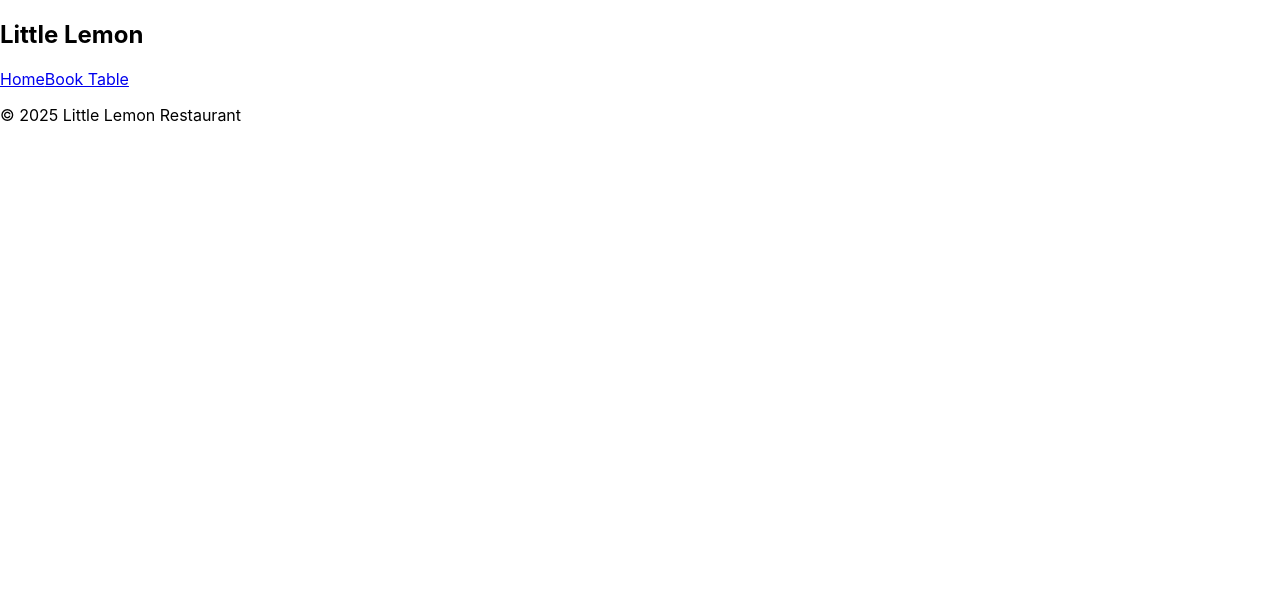
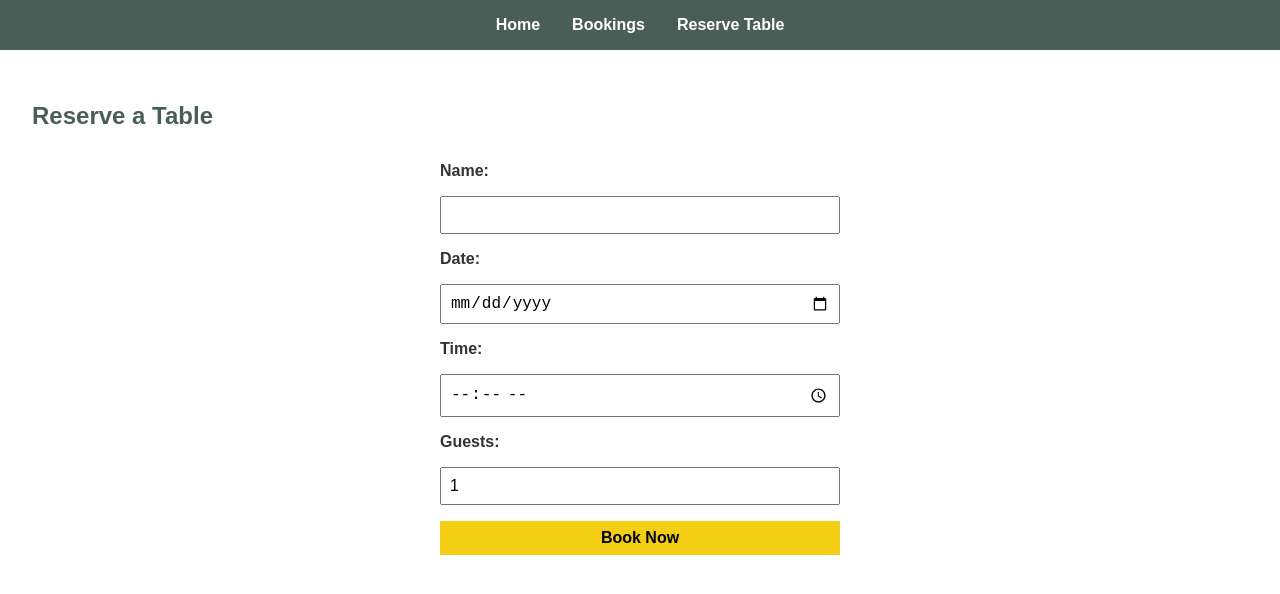
Before and after one commit to Priyankaishwarkatti/little-lemon, a React (Create React App) app: page /reserve in a window 1280 px wide. Shown: the top 594 px of the page. Built offline with nearby package versions, Linux system fonts and the light colour scheme.

Commit message:
added assests folder in src

```diff
--- a/src/App.css
+++ b/src/App.css
@@ -1,38 +1,89 @@
-.App {
-  text-align: center;
+/* App.css */
+
+/* Reset some defaults */
+body {
+  margin: 0;
+  font-family: Arial, Helvetica, sans-serif;
+  background-color: #fefefe;
+  color: #333;
 }
 
-.App-logo {
-  height: 40vmin;
-  pointer-events: none;
+/* Navbar styles */
+nav {
+  background-color: #495e57;
+  padding: 1rem;
 }
 
-@media (prefers-reduced-motion: no-preference) {
-  .App-logo {
-    animation: App-logo-spin infinite 20s linear;
-  }
+nav ul {
+  list-style: none;
+  display: flex;
+  justify-content: center;
+  margin: 0;
+  padding: 0;
 }
 
-.App-header {
-  background-color: #282c34;
-  min-height: 100vh;
+nav ul li {
+  margin: 0 1rem;
+}
+
+nav ul li a {
+  color: white;
+  text-decoration: none;
+  font-weight: bold;
+}
+
+nav ul li a:hover {
+  text-decoration: underline;
+}
+
+/* Page container */
+.container {
+  padding: 2rem;
+}
+
+/* Headings */
+h1, h2, h3 {
+  color: #495e57;
+}
+
+/* Form styling */
+form {
+  max-width: 400px;
+  margin: 2rem auto;
   display: flex;
   flex-direction: column;
-  align-items: center;
-  justify-content: center;
-  font-size: calc(10px + 2vmin);
-  color: white;
+  gap: 1rem;
 }
 
-.App-link {
-  color: #1850ca;
+form label {
+  font-weight: bold;
 }
 
-@keyframes App-logo-spin {
-  from {
-    transform: rotate(0deg);
-  }
-  to {
-    transform: rotate(360deg);
-  }
+form input, form select, form button {
+  padding: 0.5rem;
+  font-size: 1rem;
 }
+
+form button {
+  background-color: #f4ce14;
+  border: none;
+  cursor: pointer;
+  font-weight: bold;
+}
+
+form button:hover {
+  background-color: #e0b60c;
+}
+
+/* Booking list */
+.booking-list {
+  max-width: 600px;
+  margin: 2rem auto;
+}
+
+.booking-item {
+  border: 1px solid #ddd;
+  padding: 1rem;
+  margin-bottom: 1rem;
+  border-radius: 5px;
+}
--- a/src/App.js
+++ b/src/App.js
@@ -1,21 +1,34 @@
-import React from "react";
-import { BrowserRouter as Router, Routes, Route, Link } from "react-router-dom";
-import HomePage from "./pages/HomePage";
-import BookingPage from "./pages/BookingPage";
-import Nav from "./components/Nav";
-import Footer from "./components/Footer";
+import React, { useState } from 'react';
+import { BrowserRouter as Router, Routes, Route } from 'react-router-dom';
+import Navbar from './components/Navbar';
+import BookingForm from './components/BookingForm';
+import BookingList from './components/BookingList';
+import './App.css';
+
+function Home() {
+  return (
+    <div className="container">
+      <h1>Welcome to Little Lemon</h1>
+      <p>Your favorite place to book a cozy table!</p>
+    </div>
+  );
+}
 
 function App() {
+  const [bookings, setBookings] = useState([]);
+
+  const addBooking = (newBooking) => {
+    setBookings([...bookings, newBooking]);
+  };
+
   return (
     <Router>
-      <Nav />
-      <main className="container mx-auto p-4">
-        <Routes>
-          <Route path="/" element={<HomePage />} />
-          <Route path="/booking" element={<BookingPage />} />
-        </Routes>
-      </main>
-      <Footer />
+      <Navbar />
+      <Routes>
+        <Route path="/" element={<Home />} />
+        <Route path="/bookings" element={<BookingList bookings={bookings} />} />
+        <Route path="/reserve" element={<BookingForm addBooking={addBooking} />} />
+      </Routes>
     </Router>
   );
 }
--- a/src/components/BookingForm.js
+++ b/src/components/BookingForm.js
@@ -1,84 +1,45 @@
-import React, { useState } from "react";
+import React, { useState } from 'react';
 
-function BookingForm({ availableTimes, submitForm }) {
-  const [date, setDate] = useState("");
-  const [time, setTime] = useState("");
+function BookingForm({ addBooking }) {
+  const [name, setName] = useState('');
+  const [date, setDate] = useState('');
+  const [time, setTime] = useState('');
   const [guests, setGuests] = useState(1);
-  const [occasion, setOccasion] = useState("");
 
   const handleSubmit = (e) => {
     e.preventDefault();
-    if (!date || !time || guests < 1) {
-      alert("Please fill all fields correctly!");
+    if (!name || !date || !time) {
+      alert("Please fill all fields!");
       return;
     }
-    submitForm({ date, time, guests, occasion });
+
+    const newBooking = { id: Date.now(), name, date, time, guests };
+    addBooking(newBooking);
+    setName('');
+    setDate('');
+    setTime('');
+    setGuests(1);
   };
 
   return (
-    <form
-      onSubmit={handleSubmit}
-      className="max-w-md mx-auto p-6 bg-white shadow-lg rounded-xl space-y-4"
-    >
-      <label className="block">
-        Date:
-        <input
-          type="date"
-          value={date}
-          onChange={(e) => setDate(e.target.value)}
-          className="w-full border p-2 rounded"
-          required
-        />
-      </label>
+    <div className="container">
+      <h2>Reserve a Table</h2>
+      <form onSubmit={handleSubmit}>
+        <label>Name:</label>
+        <input type="text" value={name} onChange={(e) => setName(e.target.value)} required />
 
-      <label className="block">
-        Time:
-        <select
-          value={time}
-          onChange={(e) => setTime(e.target.value)}
-          className="w-full border p-2 rounded"
-          required
-        >
-          <option value="">Select Time</option>
-          {availableTimes.map((t) => (
-            <option key={t}>{t}</option>
-          ))}
-        </select>
-      </label>
+        <label>Date:</label>
+        <input type="date" value={date} onChange={(e) => setDate(e.target.value)} required />
 
-      <label className="block">
-        Number of guests:
-        <input
-          type="number"
-          min="1"
-          max="10"
-          value={guests}
-          onChange={(e) => setGuests(e.target.value)}
-          className="w-full border p-2 rounded"
-          required
-        />
-      </label>
+        <label>Time:</label>
+        <input type="time" value={time} onChange={(e) => setTime(e.target.value)} required />
 
-      <label className="block">
-        Occasion:
-        <select
-          value={occasion}
-          onChange={(e) => setOccasion(e.target.value)}
-          className="w-full border p-2 rounded"
-        >
-          <option value="">Select Occasion</option>
-          <option>Birthday</option>
-          <option>Anniversary</option>
-        </select>
-      </label>
+        <label>Guests:</label>
+        <input type="number" min="1" value={guests} onChange={(e) => setGuests(e.target.value)} required />
 
-      <button
-        type="submit"
-        className="w-full bg-green-600 text-white py-2 rounded-lg"
-      >
-        Book Now
-      </button>
-    </form>
+        <button type="submit">Book Now</button>
+      </form>
+    </div>
   );
 }
 
--- /dev/null
+++ b/src/components/BookingList.js
@@ -0,0 +1,22 @@
+import React from 'react';
+
+function BookingList({ bookings }) {
+  return (
+    <div className="booking-list">
+      <h2>Current Bookings</h2>
+      {bookings.length === 0 ? (
+        <p>No bookings yet!</p>
+      ) : (
+        bookings.map((booking) => (
+          <div className="booking-item" key={booking.id}>
+            <h3>{booking.name}</h3>
+            <p>{booking.date} at {booking.time}</p>
+            <p>Guests: {booking.guests}</p>
+          </div>
+        ))
+      )}
+    </div>
+  );
+}
+
+export default BookingList;
--- a/src/components/Nav.js
+++ /dev/null
@@ -1,16 +0,0 @@
-import React from "react";
-import { Link } from "react-router-dom";
-
-function Nav() {
-  return (
-    <nav className="bg-green-600 p-4 text-white flex justify-between">
-      <h1 className="text-xl font-bold">Little Lemon</h1>
-      <div className="space-x-4">
-        <Link to="/">Home</Link>
-        <Link to="/booking">Book Table</Link>
-      </div>
-    </nav>
-  );
-}
-
-export default Nav;
--- /dev/null
+++ b/src/components/Navbar.css
@@ -0,0 +1,26 @@
+nav {
+  background-color: #495e57;
+  padding: 1rem;
+}
+
+nav ul {
+  list-style: none;
+  display: flex;
+  justify-content: center;
+  margin: 0;
+  padding: 0;
+}
+
+nav ul li {
+  margin: 0 1rem;
+}
+
+nav ul li a {
+  color: white;
+  text-decoration: none;
+  font-weight: bold;
+}
+
+nav ul li a:hover {
+  text-decoration: underline;
+}
--- /dev/null
+++ b/src/components/Navbar.js
@@ -0,0 +1,17 @@
+import React from 'react';
+import { Link } from 'react-router-dom';
+import './Navbar.css';
+
+function Navbar() {
+  return (
+    <nav>
+      <ul>
+        <li><Link to="/">Home</Link></li>
+        <li><Link to="/bookings">Bookings</Link></li>
+        <li><Link to="/reserve">Reserve Table</Link></li>
+      </ul>
+    </nav>
+  );
+}
+
+export default Navbar;
```
Also changed, not shown: src/assests/hero.jpg (added), src/assests/logo.jpg (added), src/pages/HomePage.js (renamed from src/components/HomePage.js).
